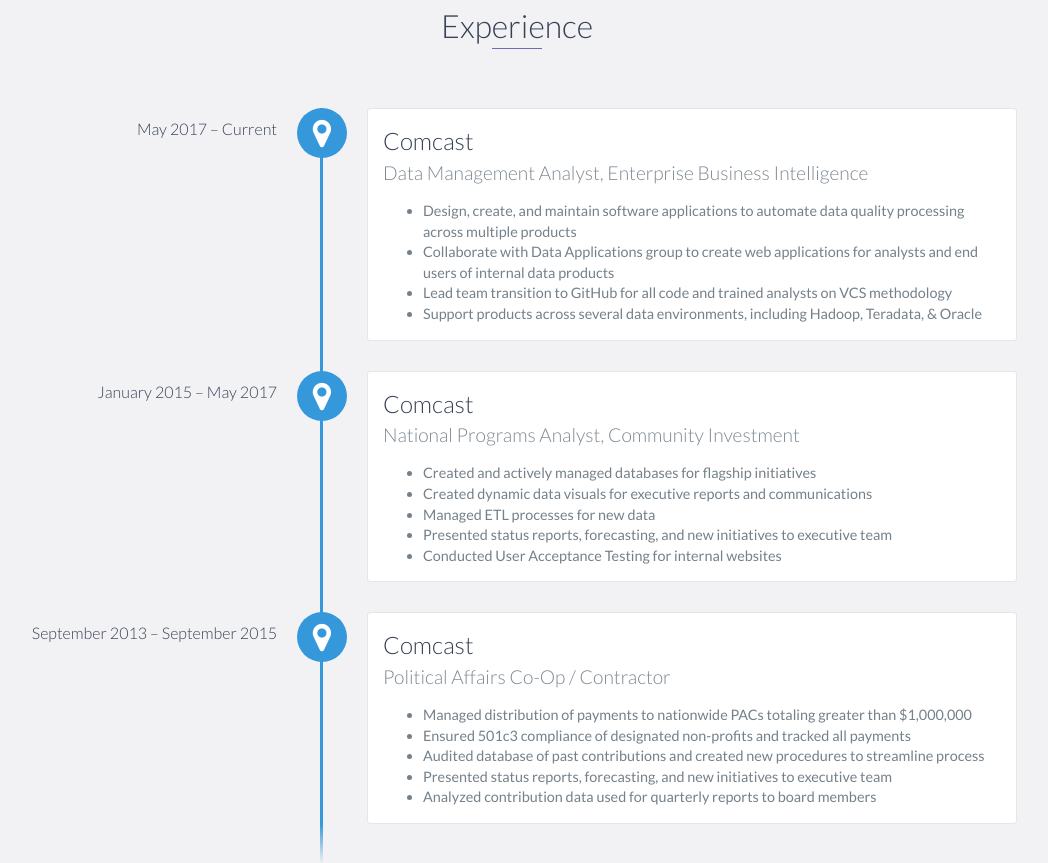
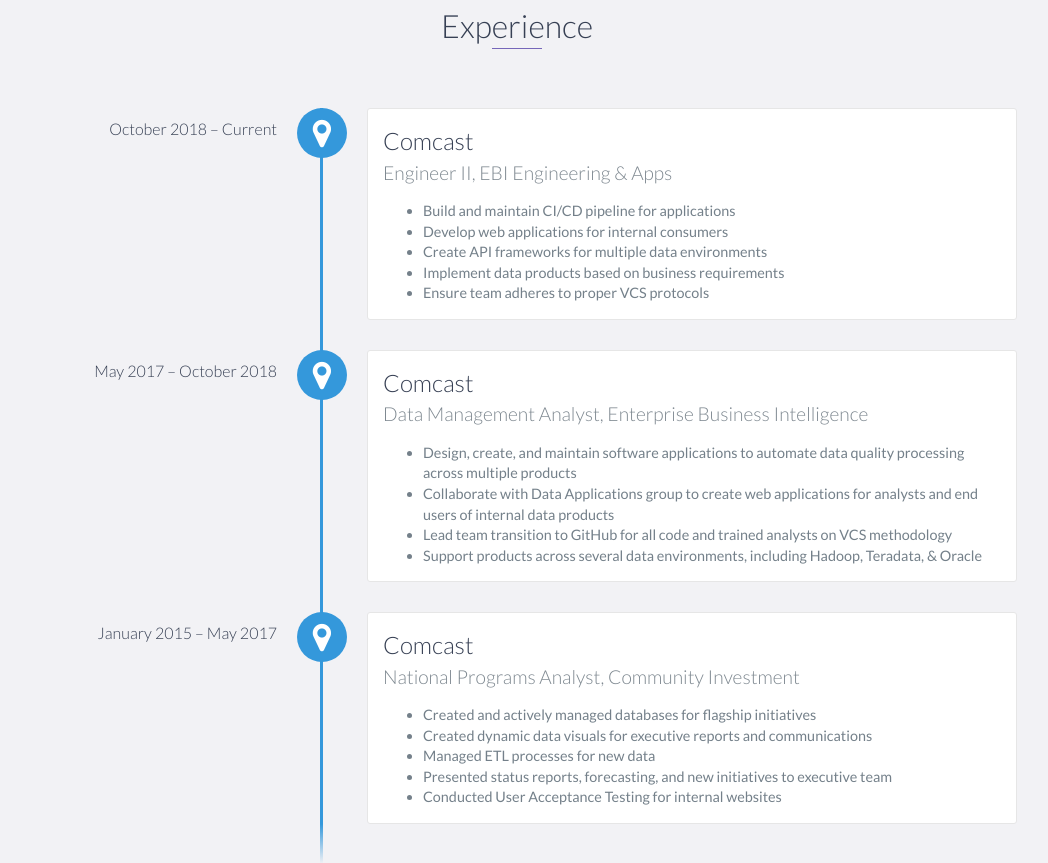
Before and after one commit to ftorning/personal-portfolio, a website: page index.html in a window 1280 px wide. Shown: the part 1211-2074 px from the top of the page, without its empty margins (123-1171 px from the left). Drawn offline with nearby package versions, Linux system fonts and the light colour scheme.

Commit message:
update resume

```diff
--- a/index.html
+++ b/index.html
@@ -83,7 +83,18 @@
     <div id="experience" class="background-alt">
         <h2 class="heading">Experience</h2>
         <div id="experience-timeline">
-            <div data-date="May 2017 – Current">
+            <div data-date="October 2018 – Current">
+                <h3>Comcast</h3>
+                <h4>Engineer II, EBI Engineering & Apps</h4>
+                <ul>
+                    <li>Build and maintain CI/CD pipeline for applications</li>
+                    <li>Develop web applications for internal consumers</li>
+                    <li>Create API frameworks for multiple data environments</li>
+                    <li>Implement data products based on business requirements</li>
+                    <li>Ensure team adheres to proper VCS protocols</li>
+                </ul>
+            </div>
+            <div data-date="May 2017 – October 2018">
                 <h3>Comcast</h3>
                 <h4>Data Management Analyst, Enterprise Business Intelligence</h4>
                 <ul>
@@ -104,7 +115,7 @@
                     <li>Conducted User Acceptance Testing for internal websites</li>
                 </ul>
             </div>
-            <div data-date="September 2013 – September 2015">
+            <!-- <div data-date="September 2013 – September 2015">
                 <h3>Comcast</h3>
                 <h4>Political Affairs Co-Op / Contractor</h4>
                 <ul>
@@ -114,7 +125,7 @@
                     <li>Presented status reports, forecasting, and new initiatives to executive team</li>
                     <li>Analyzed contribution data used for quarterly reports to board members</li>
                 </ul>
-            </div>
+            </div> -->
         </div>
     </div>
     <!-- End #experience -->
```
